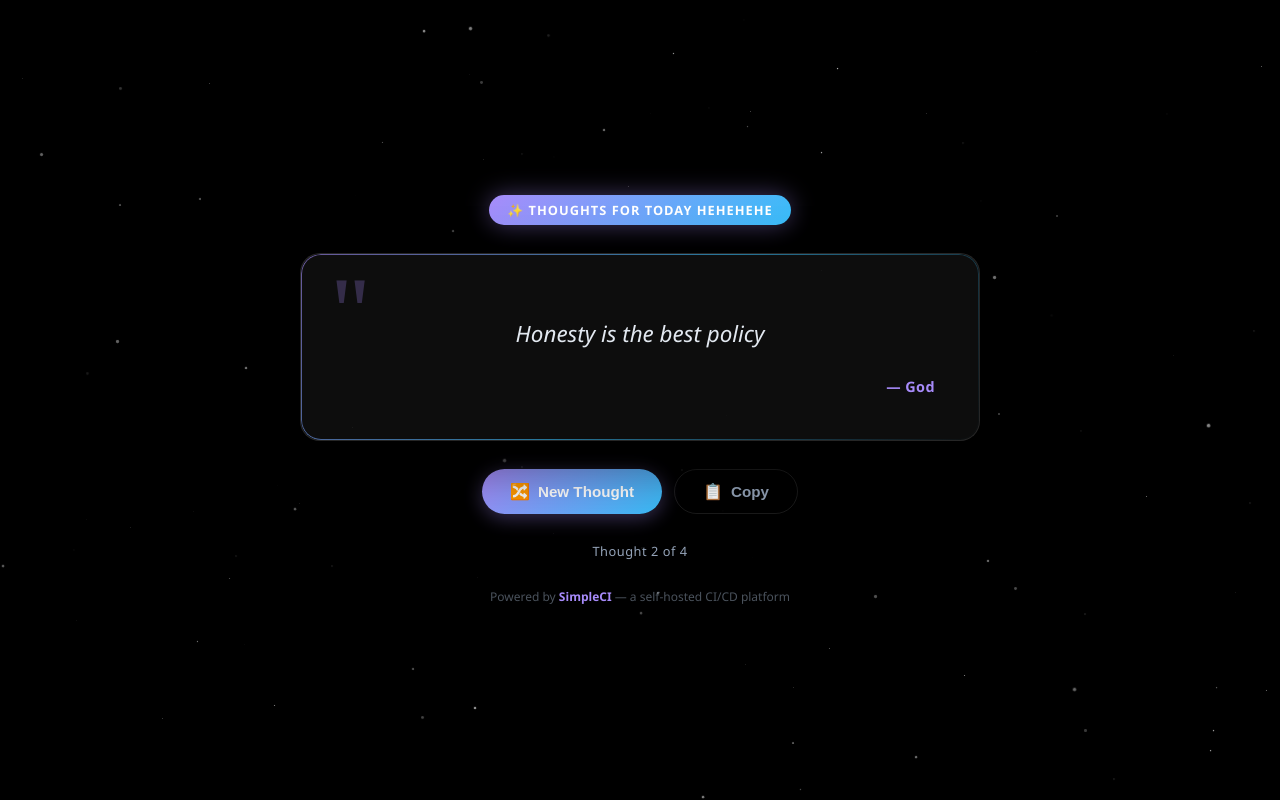
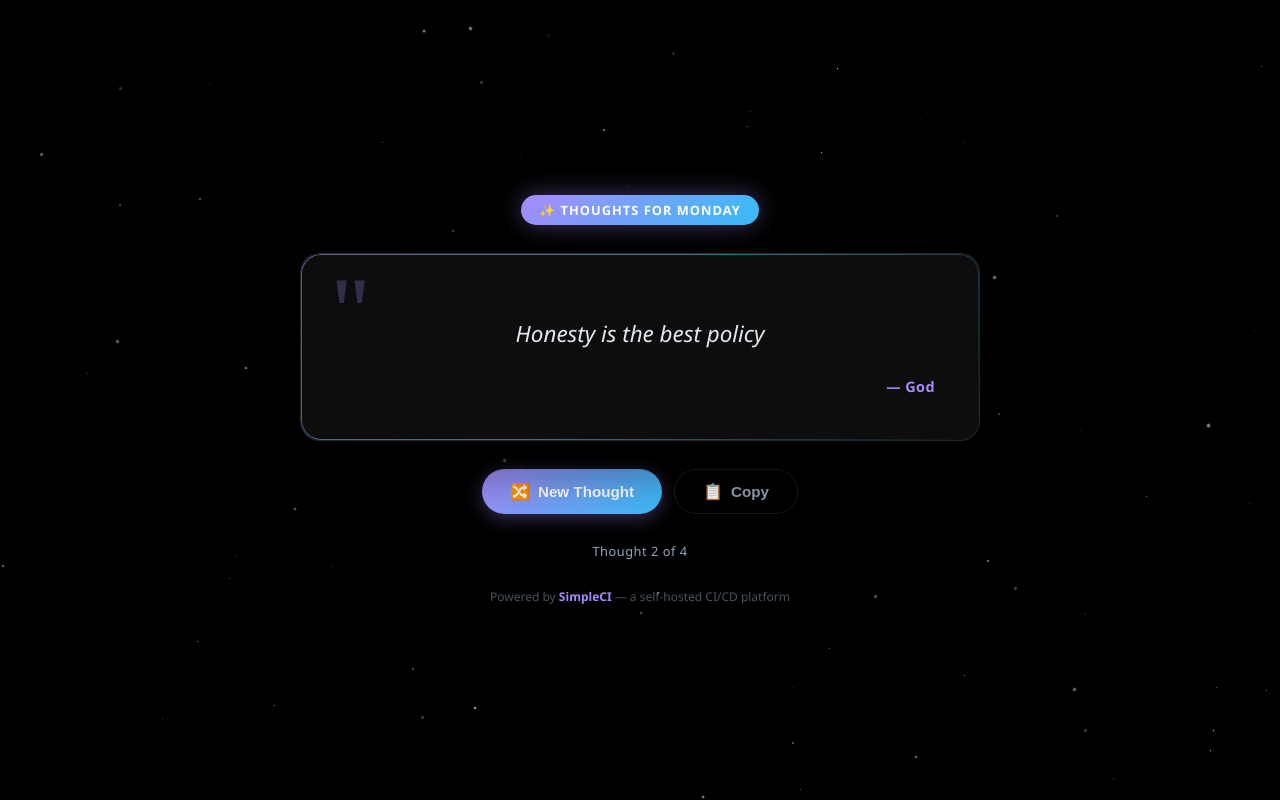
Before and after one commit to Shivansh3127/ThoughtOfTheDay, a plain HTML site: page index.html in a window 1280 px wide. Drawn offline with Linux system fonts and the light colour scheme.

Commit message:
Update badge text from 'Thoughts for Today' to 'Thoughts for Monday'

```diff
--- a/index.html
+++ b/index.html
@@ -19,7 +19,7 @@
   <div class="stars" id="stars"></div>
 
   <div class="container">
-    <div class="badge">✨ Thoughts for Today  hehehehe </div>
+    <div class="badge">✨ Thoughts for Monday</div>
 
     <div class="card" id="card">
       <div class="quote-icon">"</div>
```
